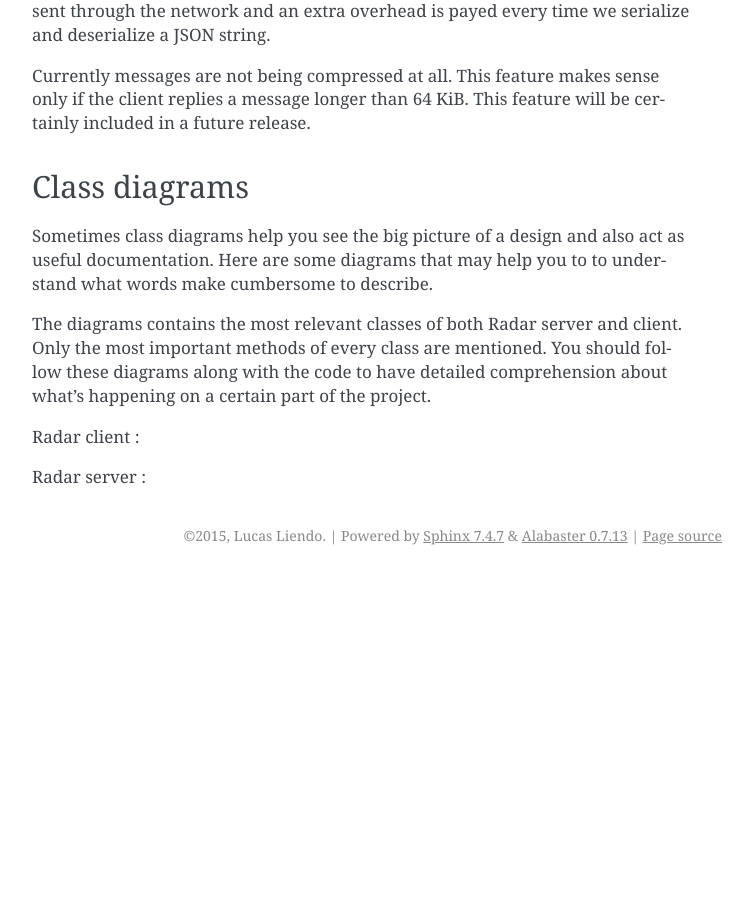
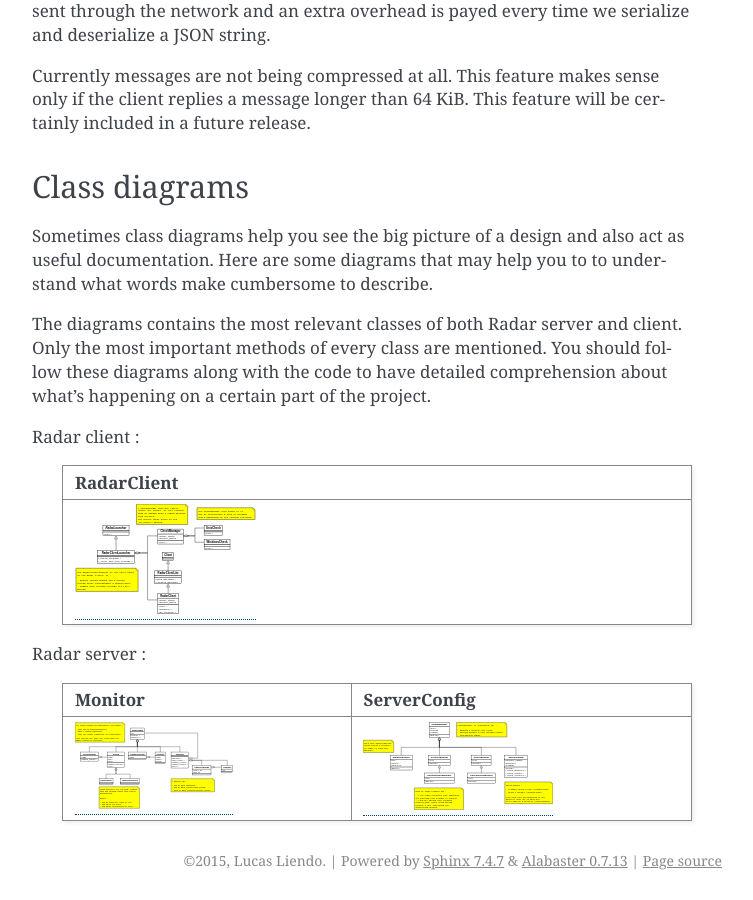
Before and after one commit to lliendo/Radar, a Sphinx documentation site: the page built from docs/internals.rst, in a window 1280 px wide and 900 px high, scrolled down 5855 px. Shown: the whole window, without its empty margins (388-1141 px from the left). Built offline with Sphinx 7.4.7, drawn with Linux system fonts in a browser that asks for light colours; before the commit the page ends 6430 px from its top, so only the background shows below that.

```diff
--- a/README.rst
+++ b/README.rst
@@ -58,9 +58,9 @@ If you're using Windows platforms, run :
     cd Radar/docs
     make.bat html
 
-Sphinx will output the generated documentation to the 'docs/_build' directory.
+Sphinx will output the generated documentation to the 'docs/_build/html' directory.
 To read the generated docs open up a browser and then load the index.html file.
-Currently documentation is available in the following languages :
+Currently the documentation is available in the following languages :
 
 * English
 * Spanish
--- a/docs/internals.rst
+++ b/docs/internals.rst
@@ -310,4 +310,38 @@ comprehension about what's happening on a certain part of the project.
 
 Radar client :
 
+    +----------------+
+    |  RadarClient   |
+    +================+
+    | |radar-client| |
+    +----------------+
+
+
 Radar server :
+
+    +-----------+-----------------+
+    | Monitor   | ServerConfig    |
+    +===========+=================+
+    | |monitor| | |server-config| |
+    +-----------+-----------------+
+
+
+.. Radar client class-diagrams.
+
+.. |radar-client| image:: _static/class-diagrams/radar-client.svg
+    :target: _static/class-diagrams/radar-client.svg
+    :width: 30%
+    :align: middle
+
+
+.. Radar serverclass-diagrams.
+
+.. |monitor| image:: _static/class-diagrams/monitor.svg
+    :target: _static/class-diagrams/monitor.svg
+    :width: 60%
+    :align: middle
+
+.. |server-config| image:: _static/class-diagrams/server-config.svg
+    :target: _static/class-diagrams/server-config.svg
+    :width: 60%
+    :align: middle
```
Also changed, not shown: docs/_static/class-diagrams/monitor.svg (added), docs/_static/class-diagrams/radar-client.svg (added), docs/_static/class-diagrams/server-config.svg (added), 3 other files.
